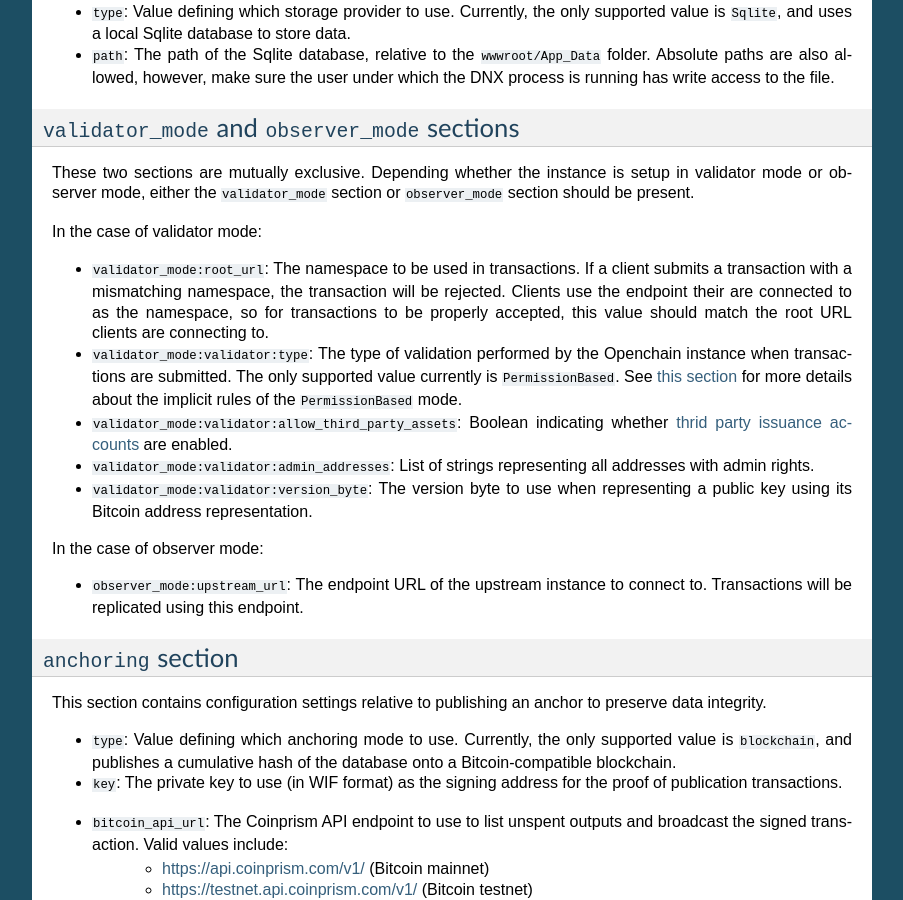
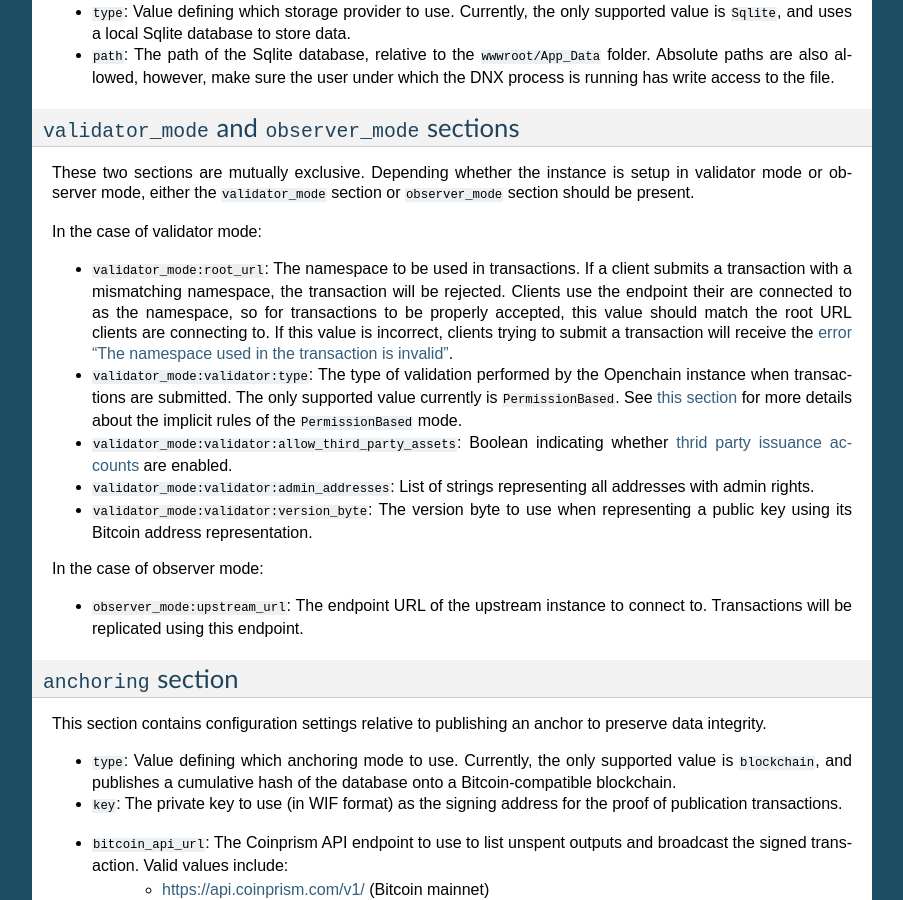
Before and after one commit to openchain/docs, a Sphinx documentation site: the page built from docs/source/general/configuration.rst, in a window 1280 px wide and 900 px high, scrolled down 1215 px. Shown: the whole window, without its empty margins (198-1101 px from the left). Built offline with Sphinx 7.4.7, drawn with Linux system fonts in a browser that asks for light colours.

```diff
--- a/docs/source/general/configuration.rst
+++ b/docs/source/general/configuration.rst
@@ -77,7 +77,7 @@ These two sections are mutually exclusive. Depending whether the instance is set
 
 In the case of validator mode:
 
-* ``validator_mode:root_url``: The namespace to be used in transactions. If a client submits a transaction with a mismatching namespace, the transaction will be rejected. Clients use the endpoint their are connected to as the namespace, so for transactions to be properly accepted, this value should match the root URL clients are connecting to.
+* ``validator_mode:root_url``: The namespace to be used in transactions. If a client submits a transaction with a mismatching namespace, the transaction will be rejected. Clients use the endpoint their are connected to as the namespace, so for transactions to be properly accepted, this value should match the root URL clients are connecting to. If this value is incorrect, clients trying to submit a transaction will receive the :ref:`error "The namespace used in the transaction is invalid" <invalid-namespace-error>`.
 * ``validator_mode:validator:type``: The type of validation performed by the Openchain instance when transactions are submitted. The only supported value currently is ``PermissionBased``. See :ref:`this section <ledger-rules>` for more details about the implicit rules of the ``PermissionBased`` mode.
 * ``validator_mode:validator:allow_third_party_assets``: Boolean indicating whether :ref:`thrid party issuance accounts <third-party-issuance-accounts>` are enabled.
 * ``validator_mode:validator:admin_addresses``: List of strings representing all addresses with admin rights.
--- a/docs/source/general/docker-deployment.rst
+++ b/docs/source/general/docker-deployment.rst
@@ -30,8 +30,8 @@ Clone the openchain/docker repository from GitHub, and copy the configuration fi
 
 .. code-block:: bash
 
-    git clone https://github.com/openchain/docker.git openchain-docker
-    cd openchain-docker
+    git clone https://github.com/openchain/docker.git openchain
+    cd openchain
     cp templates/server.yml docker-compose.yml
     mkdir data
     cp templates/config.json data/config.json
--- a/docs/source/index.rst
+++ b/docs/source/index.rst
@@ -15,6 +15,7 @@ General
    general/transaction-stream.rst
    general/anchoring.rst
    general/client.rst
+   general/troubleshooting.rst
 
 Public API
 ----------
--- a/docs/source/ledger-rules/general.rst
+++ b/docs/source/ledger-rules/general.rst
@@ -17,7 +17,7 @@ This ensures every asset creation and destruction is recorded through an account
 .. tip:: :ref:`Third-party asset issuance accounts <third-party-issuance-accounts>` are allowed to have negative balances.
 
 Aliases (``/aka/<name>/``)
--------------------------
+--------------------------
 
 Openchain has the ability to define aliases for accounts, this simplify the user experience as users no longer have to remember a base-58 random string of characters.
 
@@ -116,7 +116,7 @@ The definition of these fields are the following:
 * ``webpage_url``: A link to user-readable content where users can get more information about this Openchain instance.
 
 Pay-To-Pubkey-Hash accounts (``/p2pkh/<address>/``)
---------------------------------------------------
+---------------------------------------------------
 
 Pay-To-Pubkey-Hash accounts are special accounts with implicit permissions. Signing a transaction spending funds from this account or any sub-account requires the private key corresponding to ``<address>``.
 
@@ -127,7 +127,7 @@ This automatically works with any account of that format, where ``<address>`` is
 .. _third-party-issuance-accounts:
 
 Third-party asset issuance accounts (``/asset/p2pkh/<address>/``)
-----------------------------------------------------------------
+-----------------------------------------------------------------
 
 Third-party asset issuance accounts are special accounts with implicit permissions. The owner of the private key corresponding to <address> can sign transactions spending funds from this account. Funds have to be of the asset type ``/asset/p2pkh/<address>``. Also, this address is authorized to have a negative balance. This means it is possible to use this address as the issuance source of asset type ``/asset/p2pkh/<address>``.
 
```
Also changed, not shown: docs/source/general/troubleshooting.rst (added, +23 -0 lines).
